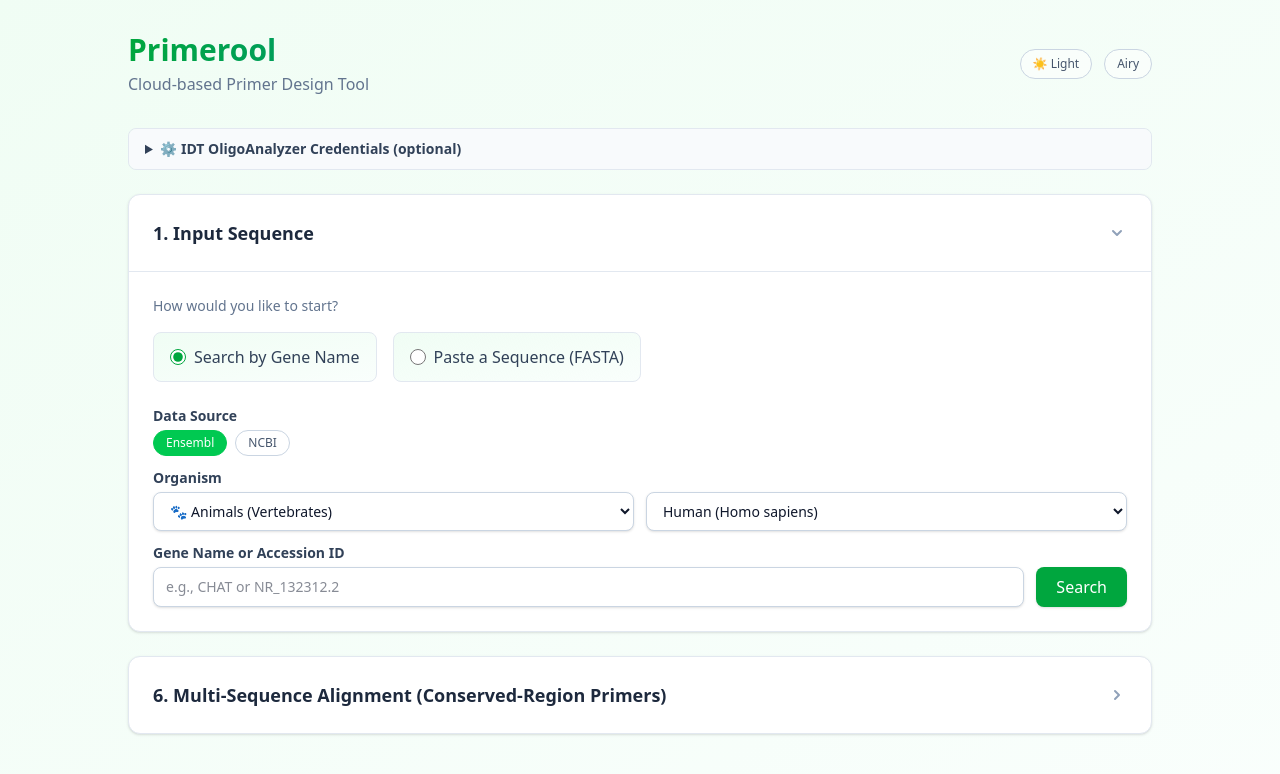
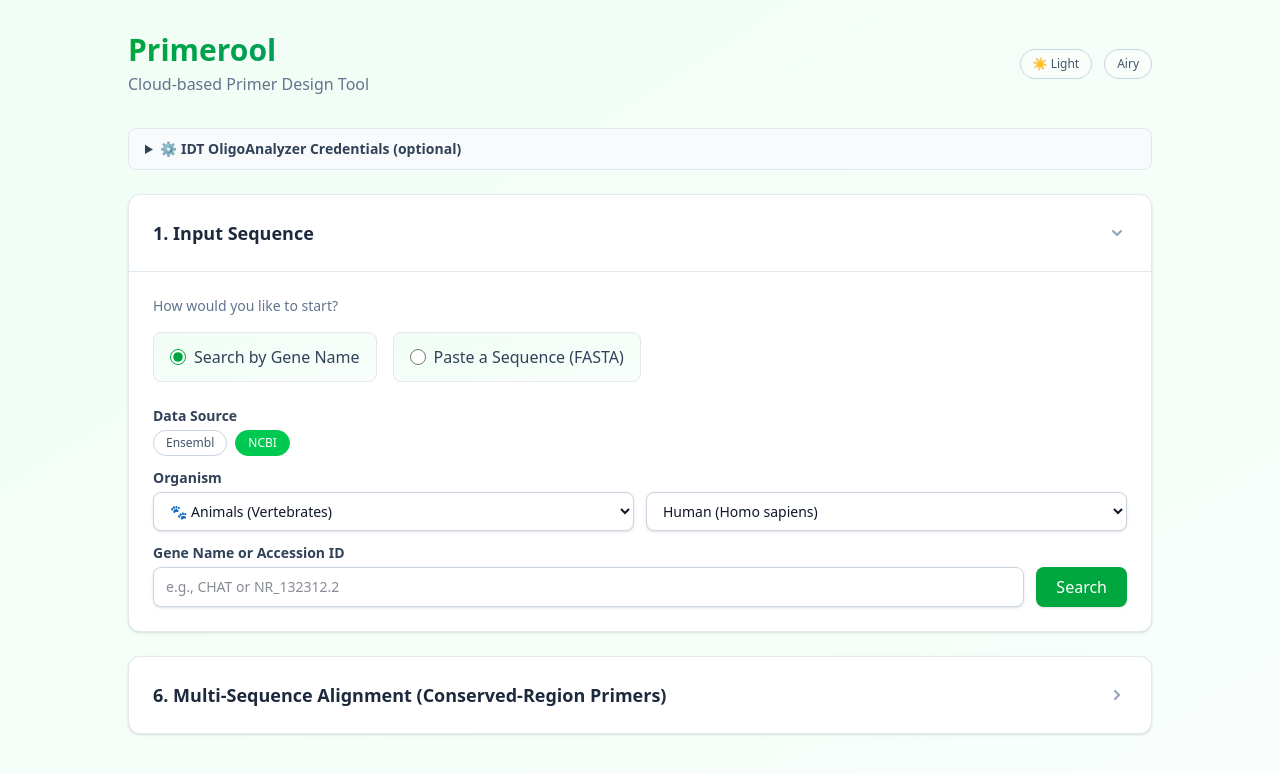
Before and after one commit to KowalskiBio/Primerool, a React (Vite) app in the folder frontend/: page / in a window 1280 px wide. Shown: the top 774 px of the page. Built offline with nearby package versions, Linux system fonts and the light colour scheme.

Commit message:
Default the Data Source toggle to NCBI instead of Ensembl

```diff
--- a/frontend/src/App.tsx
+++ b/frontend/src/App.tsx
@@ -48,7 +48,7 @@ function App() {
 
   const [geneName, setGeneName] = useState('');
   const [species, setSpecies] = useState('homo_sapiens');
-  const [apiSource, setApiSource] = useState<'ensembl' | 'ncbi'>('ensembl');
+  const [apiSource, setApiSource] = useState<'ensembl' | 'ncbi'>('ncbi');
   const [transcripts, setTranscripts] = useState<Transcript[]>([]);
   const [sequenceData, setSequenceData] = useState<SequenceData | null>(null);
   const [truncateIntrons, setTruncateIntrons] = useState(false);
--- a/frontend/src/components/InputPanel.tsx
+++ b/frontend/src/components/InputPanel.tsx
@@ -14,7 +14,7 @@ interface Props {
 
 export default function InputPanel({ onGeneFound, onCustomSequence }: Props) {
   const [inputMode, setInputMode] = useState<'gene' | 'fasta'>('gene');
-  const [apiSource, setApiSource] = useState<'ensembl' | 'ncbi'>('ensembl');
+  const [apiSource, setApiSource] = useState<'ensembl' | 'ncbi'>('ncbi');
   const [kingdom, setKingdom] = useState<Kingdom>('animals');
   const [speciesValue, setSpeciesValue] = useState('homo_sapiens');
   const [customSpecies, setCustomSpecies] = useState('');
```
